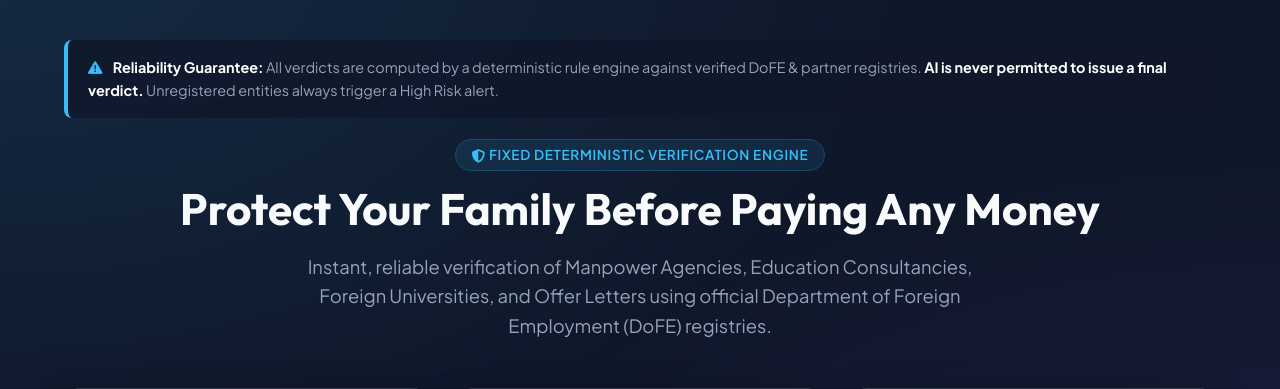
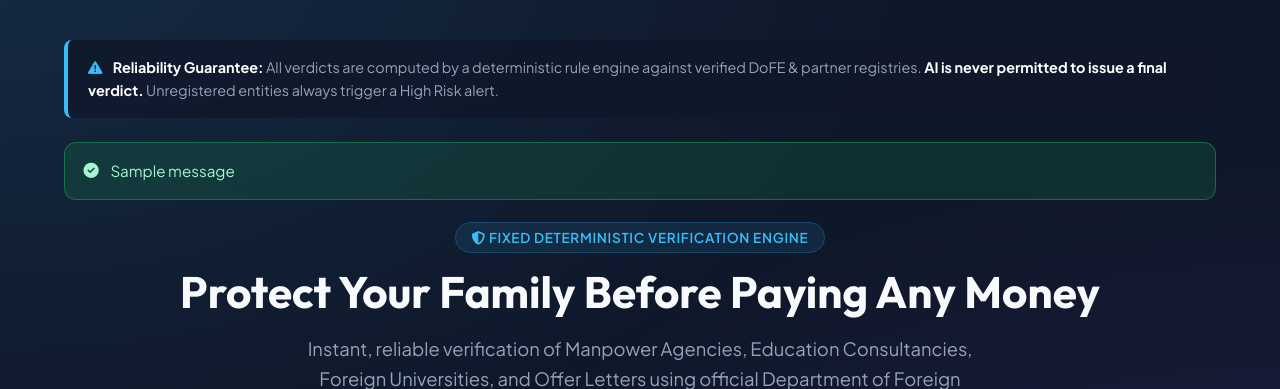
Before and after one commit to kriti0317/UNESCO, a Django app: page / in a window 1280 px wide. Shown: the part 70-459 px from the top of the page. Run offline with Django 5.2, Linux system fonts and the light colour scheme; tables that the repository leaves empty hold one stand-in row (values such as "Sample post"); one stand-in notice (Sample message) is shown; data that the repository does not hold is empty.

Commit message:
login/signup/url SD

```diff
--- a/project/main/templates/main/base.html
+++ b/project/main/templates/main/base.html
@@ -288,6 +288,28 @@
             box-shadow: 0 0 0 3px var(--primary-glow);
         }
 
+        .alert {
+            border-radius: var(--radius-md);
+            padding: 1rem 1.15rem;
+            margin-bottom: 1.5rem;
+            font-size: 0.95rem;
+            display: flex;
+            align-items: center;
+            gap: 0.75rem;
+        }
+
+        .alert-success {
+            background: rgba(34, 197, 94, 0.14);
+            border: 1px solid rgba(34, 197, 94, 0.4);
+            color: #a7f3d0;
+        }
+
+        .alert-error {
+            background: rgba(239, 68, 68, 0.14);
+            border: 1px solid rgba(239, 68, 68, 0.4);
+            color: #fecaca;
+        }
+
         /* Floating Chatbot Assistant Drawer */
         @keyframes pulseGlow {
             0% { box-shadow: 0 0 0 0 rgba(56, 189, 248, 0.6), 0 8px 24px rgba(37, 99, 235, 0.4); }
@@ -468,6 +490,15 @@
                 <strong>Reliability Guarantee:</strong> All verdicts are computed by a deterministic rule engine against verified DoFE & partner registries. <strong>AI is never permitted to issue a final verdict.</strong> Unregistered entities always trigger a High Risk alert.
             </div>
 
+            {% if messages %}
+                {% for message in messages %}
+                    <div class="alert {% if message.tags %}alert-{{ message.tags }}{% endif %}">
+                        <i class="fa-solid {% if 'success' in message.tags %}fa-circle-check{% elif 'error' in message.tags or 'danger' in message.tags %}fa-triangle-exclamation{% else %}fa-circle-info{% endif %}"></i>
+                        {{ message }}
+                    </div>
+                {% endfor %}
+            {% endif %}
+
             {% block content %}{% endblock %}
         </div>
     </main>
--- a/project/main/views.py
+++ b/project/main/views.py
@@ -2,6 +2,7 @@ import json
 import uuid
 from django.shortcuts import render, redirect, get_object_or_404
 from django.http import JsonResponse, HttpResponse
+from django.contrib import messages
 from django.contrib.auth import login, logout, authenticate
 from django.contrib.auth.models import User
 from django.contrib.auth.decorators import login_required
@@ -56,6 +57,7 @@ def signup_view(request):
         UserProfile.objects.create(user=user, phone_number=phone, country=country)
 
         login(request, user)
+        messages.success(request, 'Account created successfully! You are now logged in.')
         return redirect('main:dashboard')
 
     return render(request, 'main/signup.html')
```
